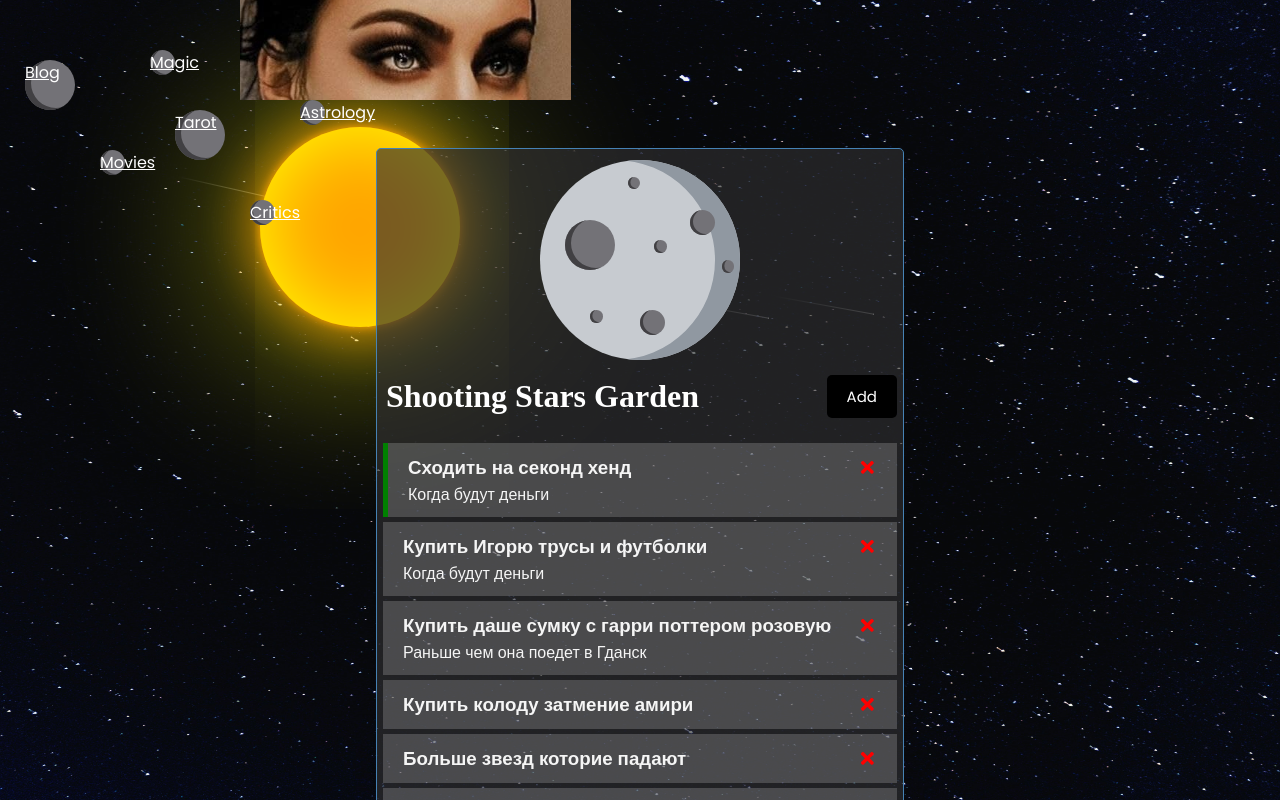
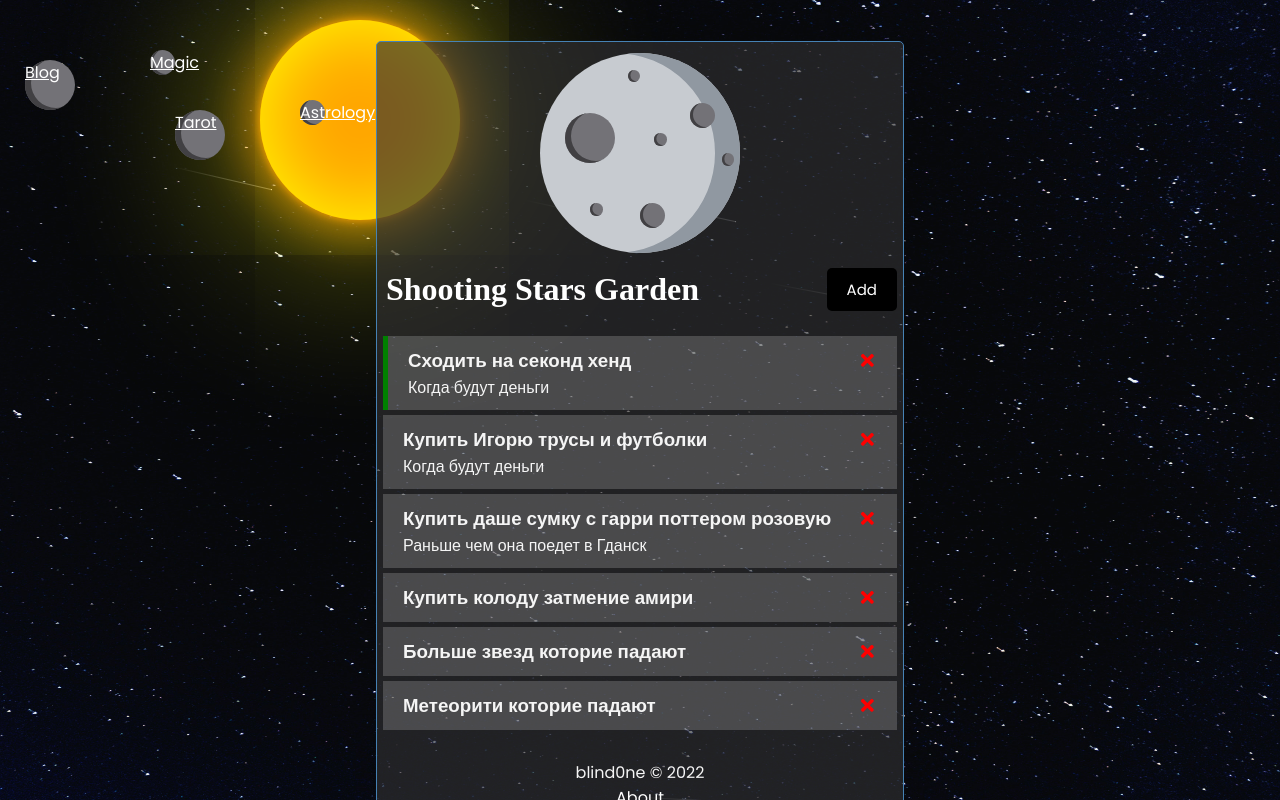
Before and after one commit to bradtraversy/react-crash-2021, a React (Create React App) app: page / in a window 1280 px wide. Shown: the top 800 px of the page. Built offline with nearby package versions, Linux system fonts and the light colour scheme; data requests are answered from the project's data file; a web font is replaced by a local one.

Commit message:
no logo - it's disgusting

```diff
--- a/src/components/Navbar.js
+++ b/src/components/Navbar.js
@@ -1,10 +1,8 @@
 import React from 'react'
-import logo from '../imgs/eyes_logo.png'
 
 const Navbar = () => {
   return (
     <>
-        <img id='logo' src={logo} alt="EYES LOGO" />
         <nav role="navigation">
             <ul>
               <li><a href="#">Blog</a></li>
@@ -12,10 +10,8 @@ const Navbar = () => {
                 <ul class="dropdown">
                   <li><a href="#">Tarot</a></li>
                   <li><a href="#">Astrology</a></li>
-                  <li><a href="#">Critics</a></li>
                 </ul>
               </li>
-              <li><a href="movies/index.html">Movies</a></li>
             </ul>
           </nav>
     </>
```
